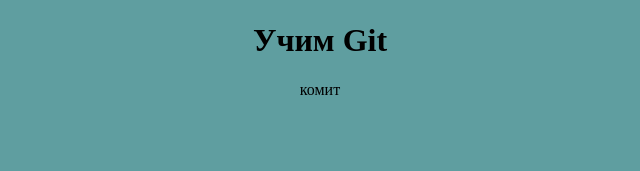
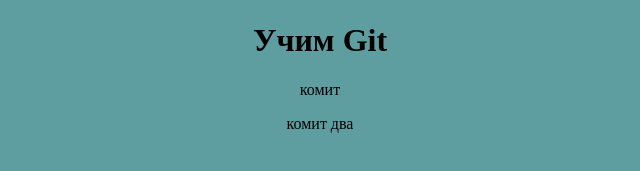
Before and after one commit to IvanGlebov89/JavaScript, a plain HTML site: page index.html in a window 1280 px wide. Shown: the part 41-212 px from the top of the page, without its empty margins (320-960 px from the left). Drawn offline with Linux system fonts and the light colour scheme.

Commit message:
учим Git
gitHub desctop

```diff
--- a/index.html
+++ b/index.html
@@ -9,6 +9,7 @@
     <img src="./img/logo.svg" alt="" />
     <h1>Учим Git</h1>
     <p>комит</p>
+    <p>комит два</p>
     <script src="app.js"></script>
   </body>
 </html>
```
